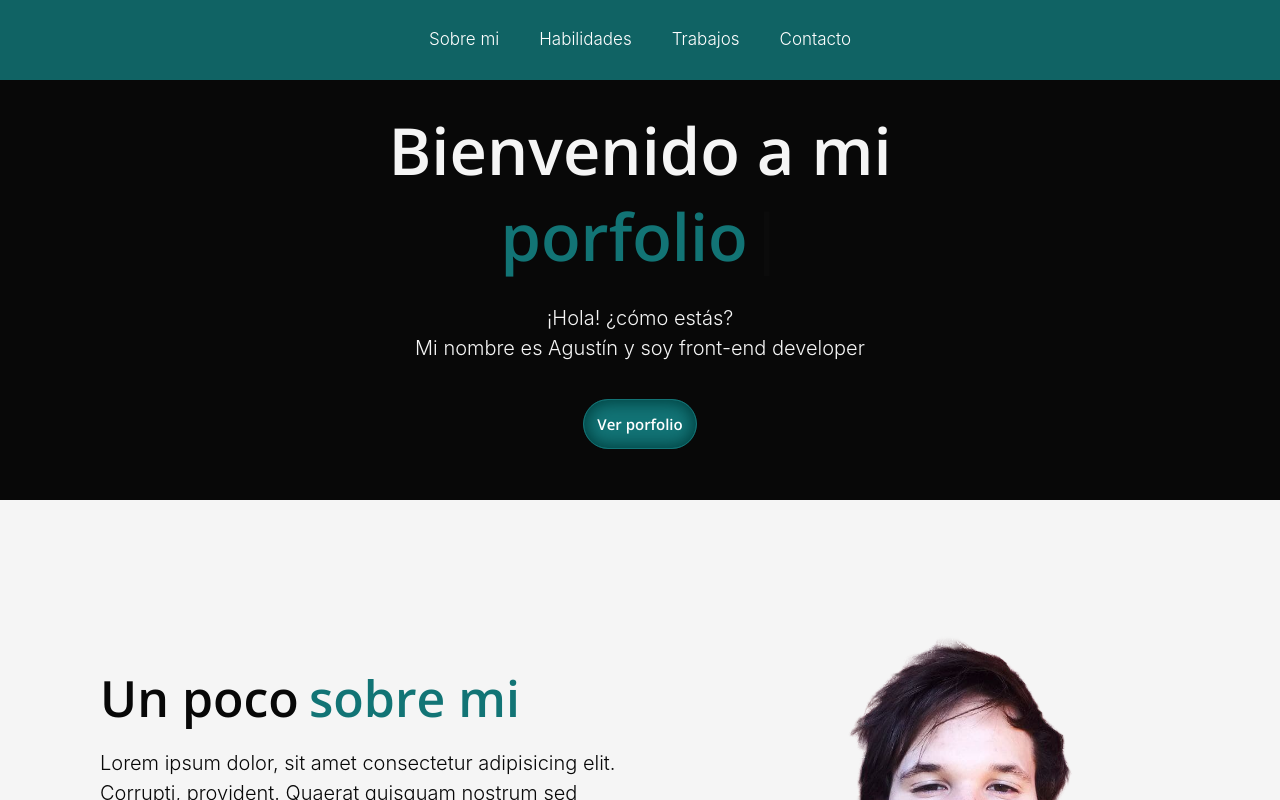
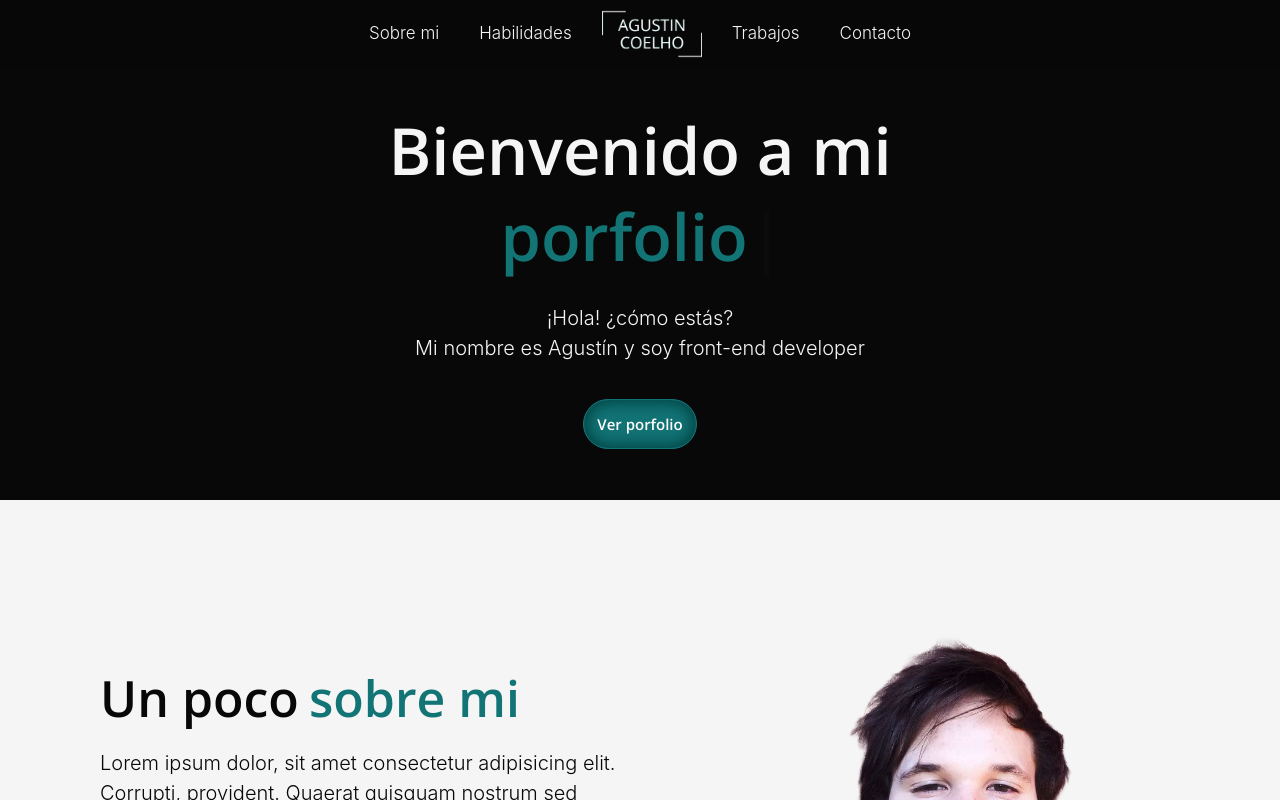
Before and after one commit to ccoelh0/porfolio-agustin-coelho, a React (Create React App) app: page / in a window 1280 px wide. Shown: the top 800 px of the page. Built offline with nearby package versions, Linux system fonts and the light colour scheme.

Commit message:
agregue logo

```diff
--- a/public/index.html
+++ b/public/index.html
@@ -2,20 +2,16 @@
 <html lang="en">
   <head>
     <meta charset="utf-8" />
-    <link rel="icon" href="%PUBLIC_URL%/favicon.ico" />
     <meta name="viewport" content="width=device-width, initial-scale=1" />
     <meta name="theme-color" content="#000000" />
     <meta
       name="description"
-      content="Web site created using create-react-app"
+      content="Porfolio de Agustín Coelho, front-end developer"
     />
-    <link rel="apple-touch-icon" href="%PUBLIC_URL%/logo192.png" />
-    <link rel="manifest" href="%PUBLIC_URL%/manifest.json" />
     <title>Porfolio || Agustin Coelho</title>
   </head>
   <body>
     <noscript>You need to enable JavaScript to run this app.</noscript>
     <div id="root"></div>
-    <script src="https://unpkg.com/typewriter-effect@latest/dist/core.js"></script>
   </body>
 </html>
--- a/src/App.js
+++ b/src/App.js
@@ -1,6 +1,6 @@
 import "bootstrap/dist/css/bootstrap.min.css";
 import "./App.scss";
-import { BrowserRouter as Router, Switch, Route } from "react-router-dom";
+import { BrowserRouter as Router } from "react-router-dom";
 
 import Nav from "./components/nav/Nav";
 import Portada from "./components/portada/Portada";
--- a/src/components/contact/Contacto.js
+++ b/src/components/contact/Contacto.js
@@ -63,7 +63,7 @@ export default function Contacto() {
             </div>
           </div>
           <button className="button" type="submit" value="Send">
-            Enviar mensaje!
+            Enviar mensaje
           </button>
         </div>
       </form>
--- a/src/components/nav/Nav.js
+++ b/src/components/nav/Nav.js
@@ -1,8 +1,8 @@
 import React from "react";
-import { Link } from "react-router-dom";
 
 import Burger from "../../images/hamburger.png";
 import Close from "../../images/close.png";
+import Logo from "../../images/logo.png";
 
 export default function Nav() {
   return (
@@ -20,6 +20,11 @@ export default function Nav() {
             <li onClick={() => window.location.replace("/#skills")}>
               Habilidades
             </li>
+            <img
+              onClick={() => window.location.replace("/#portada")}
+              src={Logo}
+              style={{ margin: 10, width: 100, cursor: "pointer" }}
+            />
             <li onClick={() => window.location.replace("/#trabajos")}>
               Trabajos
             </li>
--- a/src/components/nav/_nav.scss
+++ b/src/components/nav/_nav.scss
@@ -1,11 +1,9 @@
 .menu {
-  background: rgba(18, 116, 117, 0.85);
-  backdrop-filter: blur(4px);
+  background: rgba(8, 8, 8, 0.78);
+  backdrop-filter: blur(8.4px);
   position: fixed;
   top: 0;
   width: 100%;
-  height: 10vh;
-  padding: 20px 40px;
   display: flex;
   flex-direction: row;
   align-items: center;
@@ -51,7 +49,7 @@
 
 .menu nav ul li {
   padding-bottom: 1px;
-  color: white;
+  color: $colorFondo;
   position: relative;
   cursor: pointer;
 
--- a/src/components/portada/Portada.js
+++ b/src/components/portada/Portada.js
@@ -4,7 +4,7 @@ import Typewriter from "typewriter-effect";
 export default function Portada() {
   return (
     <>
-      <div className="main">
+      <div className="main" id="portada">
         <h2>Bienvenido a mi</h2>
         <h1>
           <Typewriter
--- a/src/components/trabajos/Trabajos.js
+++ b/src/components/trabajos/Trabajos.js
@@ -63,7 +63,7 @@ export default function Trabajos() {
       titulo: "Formulario de",
       span: " Validación",
       parrafo:
-        "Este es un formulario de validacion que es interactivo. Su proposito es que cada vez que vas llenando los correspondientes inputs va a ir cambiando los valores en la tarjeta Tambien segun el primer numero que pongas aparecera el logo de VISA (4) o MasterCard (5). Los inputs estan validados para que solo se puedan poner valores concretos.",
+        "Este es un formulario de validación que es interactivo. Su proposito es que cada vez que vas llenando los correspondientes inputs va a ir cambiando los valores en la tarjeta tambien según el primer número que pongas aparecera el logo de VISA (4) o MasterCard (5). Los inputs estan validados para que sólo se puedan poner valores concretos.",
       img1: formMobile,
       img2: formDesktop,
       link: "https://github.com/ccoelh0/Formulario-de-validacion-interactivo",
@@ -74,7 +74,7 @@ export default function Trabajos() {
       titulo: "Movie",
       span: " Finder",
       parrafo:
-        "Desarrollo de un app que, segun la palabra que buscas, te trae una peliculas especifica. Realizada con HTML, CSS y JavaScript y es totalmente responsive",
+        "Desarrollo de un app que, según la palabra que buscas, te trae una peliculas especifica. Realizada con HTML, CSS y JavaScript y es totalmente responsive",
       img1: MovieFinderMobile,
       img2: MovieFinderDesktop,
       link: "https://github.com/ccoelh0/buscador-de-peliculas",
@@ -84,7 +84,7 @@ export default function Trabajos() {
     {
       titulo: "Podcast",
       span: " House",
-      parrafo: "Maquetacion de landing para un podcast totalmente responsive.",
+      parrafo: "Maquetación de landing para un podcast totalmente responsive.",
       img1: PodcastHouseMobile,
       img2: PodcastHouseDesktop,
       link: "https://ccoelh0.github.io/buscador-de-peliculas/",
@@ -95,7 +95,7 @@ export default function Trabajos() {
       titulo: "Los Ángeles",
       span: " Studio",
       parrafo:
-        "Proyecto de maquetacion de un sitio de tatuajes. Cuenta con 5 vistas, todas responsive. Ademas con un formulario de contacto y distintas animaciones. Realizado con HTML, Boostrap y SASS.",
+        "Proyecto de maquetación de un sitio de tatuajes. Cuenta con 5 vistas, todas responsive. Además con un formulario de contacto y distintas animaciones. Realizado con HTML, Boostrap y SASS.",
       img1: AngelesMobile,
       img2: AngelesDesktop,
       link: "https://ccoelh0.github.io/tienda-de-videjuegos/",
@@ -128,7 +128,7 @@ export default function Trabajos() {
       titulo: "Generador de",
       span: " contraseñas",
       parrafo:
-        "Este es un app creada con javascript que, segun las caracteristicas que clickeas, te crea una contrasena.",
+        "Este es un app creada con javascript que, segun las caracteristicas que clickeas, te crea una contraseña.",
       img1: contrasenasMobile,
       img2: contrasenasDesktop,
       link: "https://github.com/ccoelh0/Generador-de-contrasenas",
@@ -143,9 +143,10 @@ export default function Trabajos() {
         <h2 className="proyect-titleGral">
           Mis <span>trabajos</span>
         </h2>
-        {proyects.map((p) => {
+        {proyects.map((p, index) => {
           return (
             <TrabajosEspecificos
+              key={index}
               titulo={p.titulo}
               span={p.span}
               parrafo={p.parrafo}
```
Also changed, not shown: src/images/logo.png (added).
